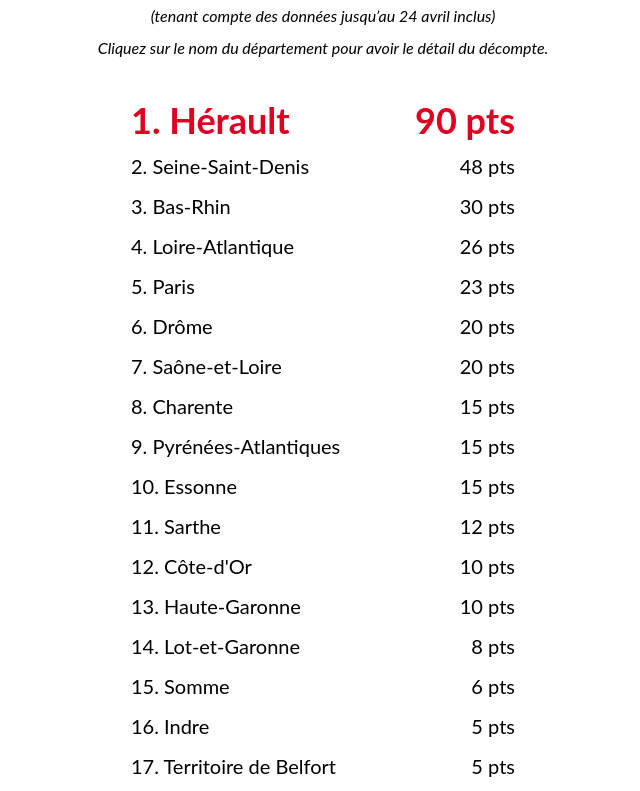
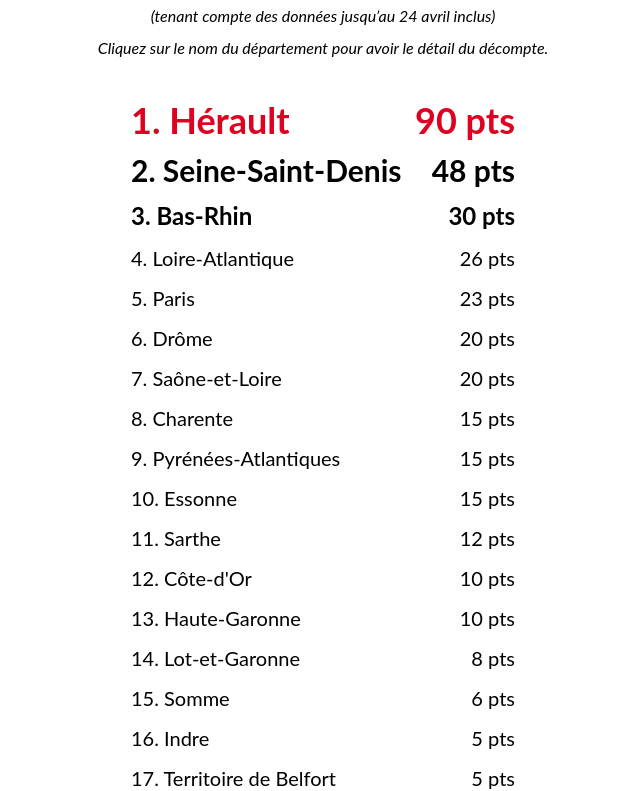
Before and after one commit to cedricr/100joursdezbeul, a SvelteKit app: page / in a window 1280 px wide. Shown: the part 600-1391 px from the top of the page, without its empty margins (317-957 px from the left). Built offline with nearby package versions, Linux system fonts and the light colour scheme.

Commit message:
Mise à jour graphique du classement

```diff
--- a/src/routes/+page.svelte
+++ b/src/routes/+page.svelte
@@ -26,9 +26,9 @@
 		Cliquez sur le nom du département pour avoir le détail du décompte.
 	</p>
 	<div class="mx-auto mb-6 mt-10 max-w-sm text-xl">
-		<ol>
+		<ol class="flex flex-col gap-3">
 			{#each resultLines as result, i}
-				<li class="mb-3 flex flex-row justify-between gap-3" class:winner={i === 0}>
+				<li class="flex flex-row justify-between gap-3" class:winner={i === 0}>
 					<div>
 						{i + 1}.
 						<a href="/departement/{result[0]}" class="no-underline hover:underline"
@@ -50,7 +50,16 @@
 	.olympic-red {
 		@apply text-[#dd0220];
 	}
-	.winner {
+
+	ol > li:first-child {
 		@apply text-4xl font-bold text-[#dd0220];
 	}
+
+	ol > li:nth-child(2) {
+		@apply text-3xl font-bold;
+	}
+
+	ol > li:nth-child(3) {
+		@apply text-2xl font-bold;
+	}
 </style>
```
